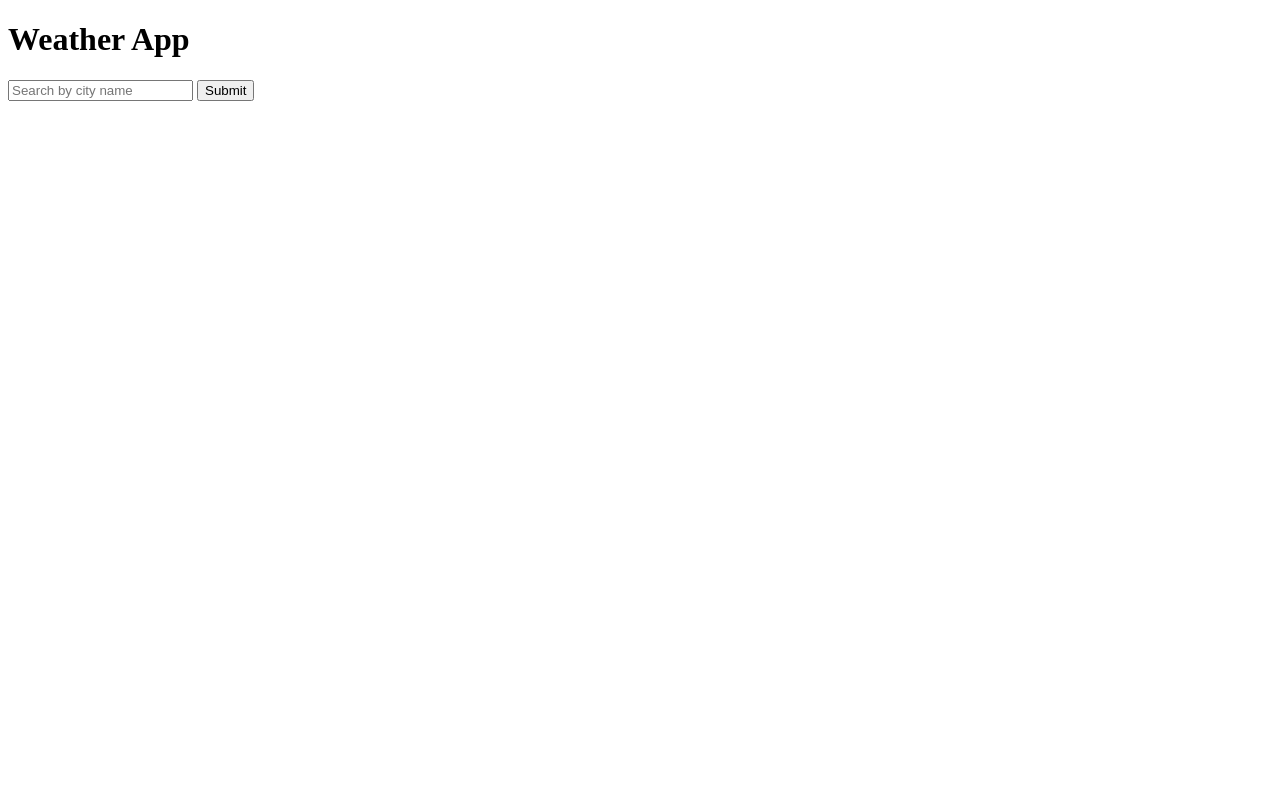
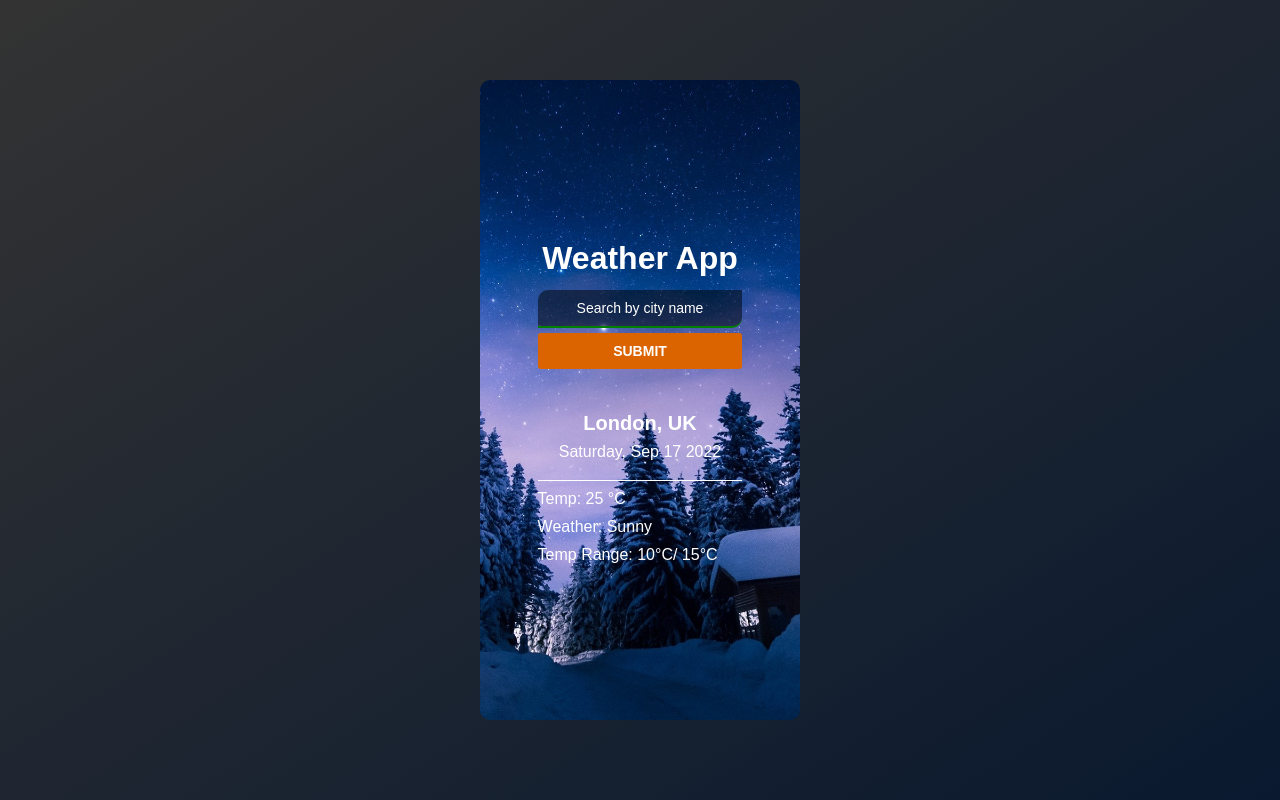
Before and after one commit to danted9822/Weather-App, a plain HTML site: page index.html in a window 1280 px wide. Drawn offline with Linux system fonts and the light colour scheme.

Commit message:
Simple design and future background images

```diff
--- a/index.html
+++ b/index.html
@@ -23,6 +23,32 @@
 
             </form>
 
+            <section>
+                <div class="container">
+
+                    <div class="icon">
+
+                        <img src="" alt="" class="weather-icon">
+
+                    </div>
+
+                    <div class="location">
+
+                        <div class="city">London, UK</div>
+                        <div class="date">Saturday, Sep 17 2022 </div>
+                    </div>
+
+                    <div class="current">
+                        <div class="temp">Temp: 25 <span>°C</span></div>
+                        <div class="weather">Weather: Sunny</div>
+                        <div class="temp-range">Temp Range: 10°C/ 15°C</div>
+                    </div>
+
+
+                </div>
+
+            </section>
+
 
         </div>
 
--- a/styles.css
+++ b/styles.css
@@ -0,0 +1,149 @@
+* {
+    margin: 0;
+    padding: 0;
+    box-sizing: border-box;
+}
+
+body {
+    background: linear-gradient(to right bottom, #333333, #0a192f);
+    font-family: Arial, sans-serif;
+    width: 100%;
+    height: 100vh;
+    display: flex;
+    justify-content: center;
+    align-items: center;
+}
+
+.container {
+    width: 80%;
+    margin: 0 auto;
+
+}
+
+.main-container {
+    display: flex;
+    justify-content: center;
+    align-items: center;
+    flex-direction: column;
+    width: 100%;
+    max-width: 320px;
+    height: 80vh;
+    background: url(./images/snowy.jpg) no-repeat center;
+    background-size: cover;
+    border-radius: 10px;
+    overflow: hidden;
+    position: relative;
+
+}
+
+.main-container::before {
+    content: "";
+    position: absolute;
+    left: 0;
+    top: 0;
+    width: 100%;
+    height: 100%;
+    background: linear-gradient(to botttom,
+            rgba(0, 0, 0, 0),
+            rgba(0, 0, 0, .6));
+    z-index: 0;
+
+}
+
+.top {
+    text-align: center;
+    z-index: 999;
+}
+
+.top h1 {
+    color: white;
+    line-height: 2;
+}
+
+.top input,
+.top button {
+    display: block;
+    width: 80%;
+    margin: 0 auto;
+    padding: 10px;
+    margin-bottom: 5px;
+    outline: none;
+    border: none;
+}
+
+.top input {
+    background-color: rgba(0, 0, 0, .5);
+    border-bottom: solid 2px green;
+    border-radius: 10px 0 10px 0;
+    text-align: center;
+    font-size: 14px;
+    color: white;
+}
+
+.top input:focus {
+    color: white;
+    font-size: 15px;
+}
+
+.top input::placeholder {
+    color: rgba(255, 255, 255.5);
+}
+
+.top button {
+    background-color: #db6400;
+    color: white;
+    font-size: 14px;
+    font-weight: bold;
+    text-transform: uppercase;
+    border-radius: 3px;
+    cursor: pointer;
+    transition: all .3s;
+}
+
+.top button:hover {
+    background-color: #b05102;
+}
+
+.top .error {
+    color: white;
+    font-size: 14px;
+}
+
+.icon {
+    text-align: center;
+    padding-top: 15px;
+}
+
+.location {
+    padding-bottom: 15px;
+    text-align: center;
+    color: white;
+    line-height: 1.6;
+}
+
+.location .city {
+    font-size: 20px;
+    font-weight: bold;
+}
+
+.current {
+    width: 100%;
+    position: relative;
+    padding-top: 10px;
+    color: white;
+    text-align: left;
+}
+
+.current::before {
+    content: "";
+    position: absolute;
+    top: 0;
+    left: 0;
+    width: 100%;
+    height: 1px;
+    background-color: white;
+}
+
+.current>* {
+    padding-bottom: 10px;
+}
```
Also changed, not shown: images/cloudy.jpg (added), images/rainy-weather.jpg (added), images/snowy.jpg (added), 1 other file.
